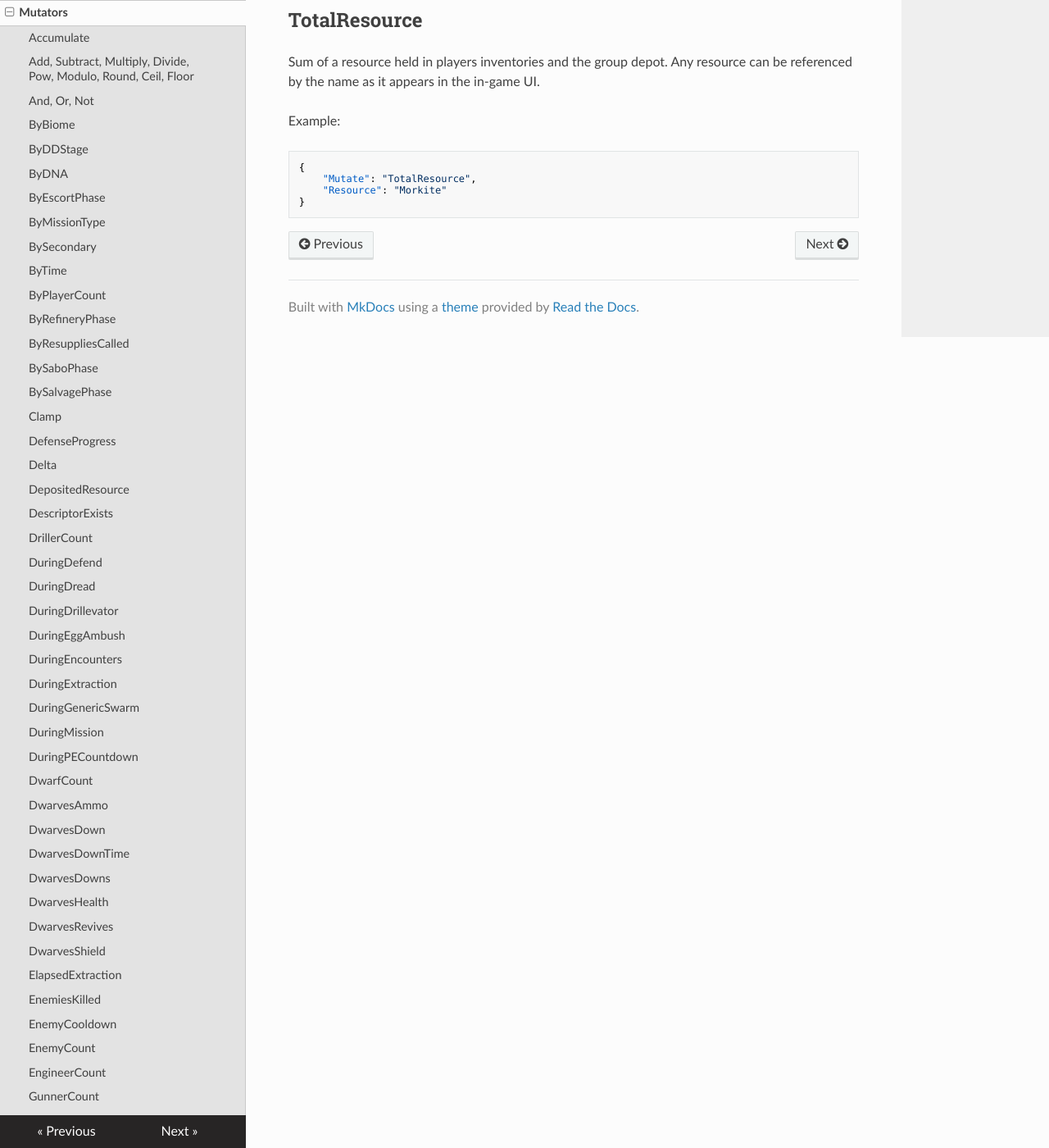
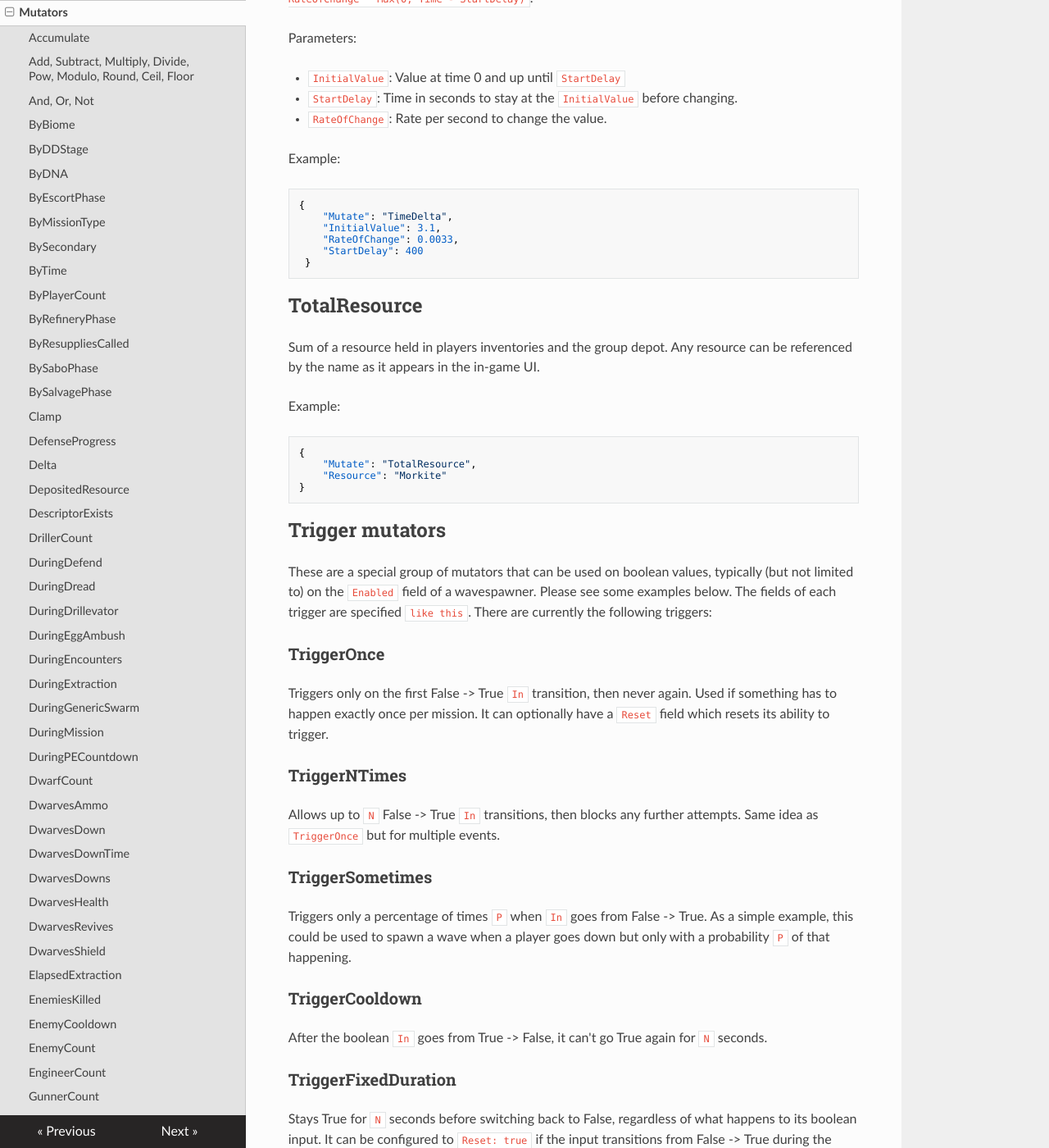
Before and after one commit to vonacht/cd2-docs, an MkDocs documentation site: the page built from docs/mutators.md, in a window 1280 px wide and 1400 px high, scrolled down 16784 px. Shown: the whole window at 82% size. Built offline with MkDocs 1.6.1, drawn with Linux system fonts in a browser that asks for light colours; nearby versions of some CDN libraries; some of the changed text lies outside the part shown.

Commit message:
update for cd2 v15

````diff
--- a/docs/mutators.md
+++ b/docs/mutators.md
@@ -459,6 +459,18 @@ Count of enemies that have died with a specific descriptor:
     "ED": "ED_Spider_Grunt"
 }
 ```
+
+Since CD2 v15, it is possible to specify a list of ED's and avoid having to nest addition mutators:
+
+```json
+{
+    {
+      "Mutate": "EnemiesKilled",
+      "EDs": [ "A", "B", "C" ]
+    }
+},
+```
+
 ## EnemyCooldown
 
 This mutator tracks a timer that is true after an enemy descriptor has spawned.
@@ -517,6 +529,17 @@ Count of enemies with a specific descriptor:
     "ED": "ED_Spider_Grunt"
 }
 ```
+Since CD2 v15, it is possible to specify a list of ED's and avoid having to nest addition mutators:
+
+```json
+{
+    {
+      "Mutate": "EnemyCount",
+      "EDs": [ "A", "B", "C" ]
+    }
+},
+```
+
 ## EngineerCount
 Number of engineers in the lobby.
 ## GunnerCount
@@ -719,3 +742,106 @@ Example:
     "Resource": "Morkite"
 }
 ```
+
+## Trigger mutators
+These are a special group of mutators that can be used on boolean values, typically (but not limited to) on the `Enabled` field of a wavespawner. Please see some examples below. The fields of each trigger are specified `like this`. There are currently the following triggers:
+
+### TriggerOnce
+Triggers only on the first False -> True `In` transition, then never again. Used if something has to happen exactly once per mission. It can optionally have a `Reset` field which resets its ability to trigger.
+
+### TriggerNTimes
+Allows up to `N` False -> True `In` transitions, then blocks any further attempts. Same idea as `TriggerOnce` but for multiple events.
+
+### TriggerSometimes
+Triggers only a percentage of times `P` when `In` goes from False -> True. As a simple example, this could be used to spawn a wave when a player goes down but only with a probability `P` of that happening.
+
+### TriggerCooldown
+After the boolean `In` goes from True -> False, it can't go True again for `N` seconds.
+
+### TriggerFixedDuration
+Stays True for `N` seconds before switching back to False, regardless of what happens to its boolean input. It can be configured to `Reset: true` if the input transitions from False -> True during the fixed window.
+
+### TriggerSustain
+Extends a current True `In` state by `N` additional seconds.
+
+### TriggerDelay
+Delays the transition of the `In` boolean by `N` seconds.
+
+### TriggerOnChange
+It accepts a float input `In`. The trigger becomes momentarily true if the input float value changes. It accepts the special values `RiseOnly` and `FallOnly` to fire only on an increase or a decrease of the input value, respectively.
+
+### Trigger examples
+
+The following is an example on how to use triggers. It spawns a small wave of exploders 15 seconds after calling a resupply, but only 30 % of the time:
+
+```json
+  "WaveSpawners": [
+    {
+      "Enabled": {
+        "Mutate": "TriggerSometimes",
+        "P": 0.3,
+        "In": {
+          "Mutate": "TriggerDelay",
+          "N": 15,
+          "In": {
+            "Mutate": "TriggerOnChange",
+            "In": {
+              "Mutate": "ResuppliesCalled"
+            }
+          }
+        }
+      },
+      "Enemies": [
+        "ED_Spider_Exploder"
+      ],
+      "Difficulty": 300,
+      "Interval": 20,
+      "Distance": 50,
+      "Locations": 3,
+      "SpawnOnEnable": true
+    }
+  ]
+```
+
+Following the order of the mutators:
+
++ `TriggerOnChange` detects a change in `ResuppliesCalled` and becomes momentarily True.
++ `TriggerDelay` adds a delay of 15 seconds to the `TriggerOnChange` transition.
++ Finally, `TriggerSometimes` lets the True transition pass but only 30 % of the time.
+
+ A similar example, but now the waves of exploders is sustained for 20 seconds:
+
+```json
+  "WaveSpawners": [
+    {
+      "Enabled": {
+          "Mutate": "TriggerFixedDuration",
+          "N": 20,
+          "In": {
+            "Mutate": "TriggerSometimes",
+            "P": 0.3,
+            "In": {
+              "Mutate": "TriggerDelay",
+              "N": 15,
+              "In": {
+                "Mutate": "TriggerOnChange",
+                "In": {
+                  "Mutate": "ResuppliesCalled"
+                }
+              }
+            }
+          }
+      },
+      "Enemies": [
+        "ED_Spider_Exploder"
+      ],
+      "Difficulty": 20,
+      "Interval": 1,
+      "Distance": 50,
+      "Locations": 3,
+      "SpawnOnEnable": true
+    }
+  ]
+```
+
+The chain of mutators is the same, but now a `TriggerFixedDuration` has been added on top which will grant a 20 second window for the wavespawner to be active. Since its `Interval` is set to 1, this will generate 20 spawn events in total.
````
Also changed, not shown: docs/direct.md (added, +62 -0 lines), docs/enemies.md (+12 -1 lines), docs/index.md (+1 -0 lines), docs/wavespawners.md (+6 -3 lines).
